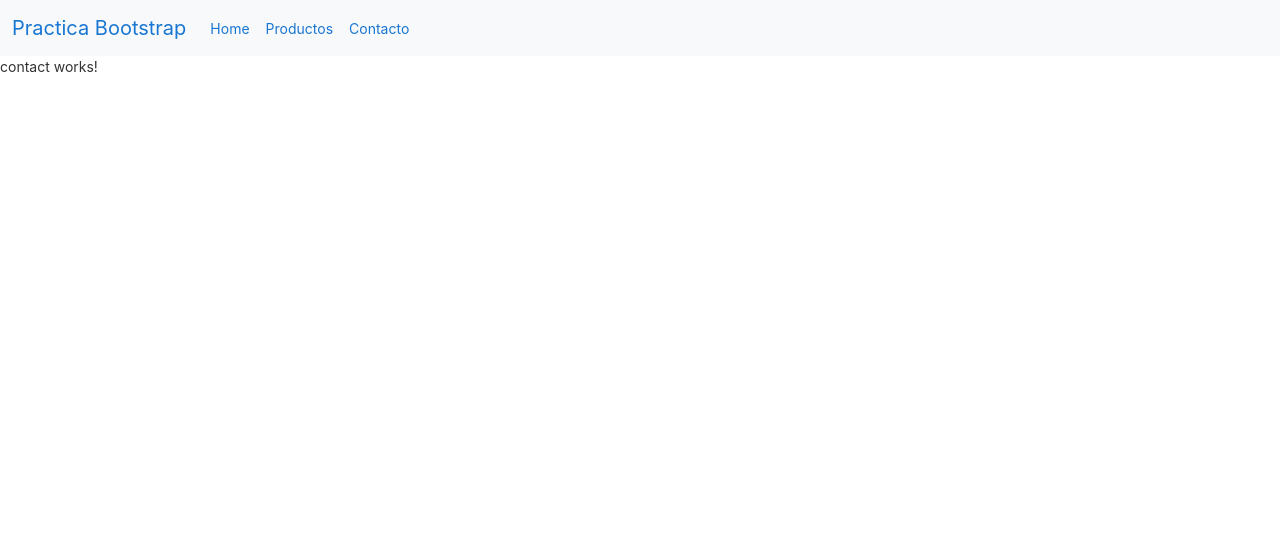
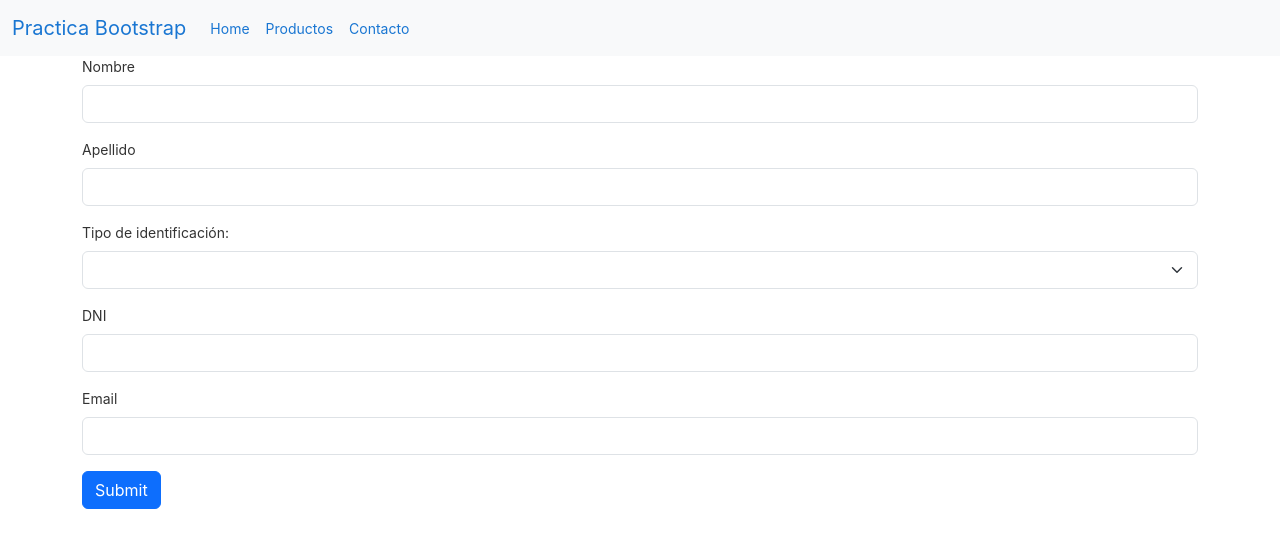
Before and after one commit to JavierSosaAdm/Angular, an Angular app: page /contact in a window 1280 px wide. Shown: the top 548 px of the page. Built offline with nearby package versions, Linux system fonts and the light colour scheme.

Commit message:
formularios reactivos y basados en planillas

```diff
--- a/src/app/app.module.ts
+++ b/src/app/app.module.ts
@@ -5,7 +5,7 @@ import { AppRoutingModule } from './app-routing.module';
 import { AppComponent } from './app.component';
 import { PadreComponent } from './padre/padre.component';
 import { HijoComponent } from './hijo/hijo.component';
-import { FormsModule } from '@angular/forms';
+import { FormsModule, ReactiveFormsModule } from '@angular/forms';
 import { HermanoComponent } from './hermano/hermano.component';
 import { EstiloHermanosDirective } from './estilo-hermanos.directive';
 import { PipePersonalizadoPipe } from './pipe-personalizado.pipe';
@@ -30,7 +30,8 @@ import { ProductsComponent } from './products/products.component';
   imports: [
     BrowserModule,
     AppRoutingModule,
-    FormsModule
+    FormsModule, // Formularios de tipo PLANTILLA
+    ReactiveFormsModule // Formularios del tipo REACTIVO
   ],
   providers: [],
   exports: [],
--- a/src/app/contact/contact.component.html
+++ b/src/app/contact/contact.component.html
@@ -1 +1,90 @@
-<p>contact works!</p>
+<!-- FORMULARIO REACTIVO -->
+<div class= "container">
+  <form [formGroup]="contactForm" (ngSubmit)="enviar()">
+      <div class="mb-3">
+        <label for="name" class="form-label">Nombre</label>
+        <input [ngClass]="{'is-invalid': hasErrors('name', 'required') || hasErrors('name', 'minlength')}"
+         type="text" class="form-control" id="name" formControlName="name">
+        <div class="text-danger" *ngIf="hasErrors('name', 'required')">
+          Nombre requerido
+        </div>
+        <div class="text-danger" *ngIf="hasErrors('name', 'minlength')">
+          Mínimo de 3 caracteres
+        </div>
+      </div>
+      <div class="mb-3">
+        <label for="lastName" class="form-label">Apellido</label>
+        <input [ngClass]="{'is-invalid': hasErrors('lastName', 'required') || hasErrors('lastName', 'minlength')}"
+         type="text" class="form-control" id="lastName" formControlName="lastName">
+        <div class="text-danger" *ngIf="hasErrors('lastName', 'required')">
+          Apellido requerido
+        </div>
+        <div class="text-danger" *ngIf="hasErrors('lastName', 'minlength')">
+          Mínimo de 3 caracteres
+        </div>
+      </div>
+      <div class="mb-3">
+        <label for="dniType" class="form-label">Tipo de identificación: </label>
+        <select class="form-select" id="dniType" formControlName="dniType">
+          <option value="DNI">DNI</option>
+          <option value="Pasaporte">Pasaporte</option>
+          <option value="Cédula">Cédula</option>
+        </select>
+      </div>
+
+      <div class="mb-3">
+        <label for="dni" class="form-label">{{ dniType }}</label>
+        <input [ngClass]="{'is-invalid': hasErrors('dni', 'required') || hasErrors('dni', 'minlength')}"
+         type="text" class="form-control" id="name" formControlName="dni">
+        <div class="text-danger" *ngIf="hasErrors('dni', 'required')">
+          {{ dniType }} requerido
+        </div>
+        <div class="text-danger" *ngIf="hasErrors('dni', 'minlength')">
+          Mínimo de 6 caracteres
+        </div>
+      </div>
+      <div class="mb-3">
+        <label for="email" class="form-label">Email</label>
+        <input [ngClass]="{'is-invalid': hasErrors('email', 'required') || hasErrors('email', 'email')}"
+        type="email" class="form-control" id="email" formControlName="email">
+        <div class="text-danger" *ngIf="hasErrors('email', 'email')">
+          Formato E-mail invalido.
+        </div>
+        <div class="text-danger" *ngIf="hasErrors('email', 'required')">
+          E-mail requerido.
+        </div>
+      </div>
+      <button type="submit" class="btn btn-primary">Submit</button>
+    </form>
+</div>
+
+
+
+
+
+
+
+
+
+
+
+
+
+
+
+
+<!-- <div class= "container">
+    <form #myForm="ngForm" (ngSubmit)="enviar()">
+        <div class="mb-3">
+          <label for="name" class="form-label">Nombre</label>
+          <input type="text" class="form-control" id="name"
+          [(ngModel)] ="user.name" required [ngModelOptions]="{standalone: true}">
+        </div>
+        <div class="mb-3">
+          <label for="email" class="form-label">Email</label>
+          <input type="email" class="form-control" id="email"
+          [(ngModel)] = "user.email" required [ngModelOptions]="{standalone: true}">
+        </div>
+        <button type="submit" class="btn btn-primary">Submit</button>
+      </form>
+</div> -->
--- a/src/app/contact/contact.component.ts
+++ b/src/app/contact/contact.component.ts
@@ -1,10 +1,87 @@
-import { Component } from '@angular/core';
+import { Component, OnInit } from '@angular/core';
+import { FormBuilder, FormGroup, Validators } from '@angular/forms';
 
+// SUSCRIPCIONES
 @Component({
-  selector: 'app-contact',
-  templateUrl: './contact.component.html',
-  styleUrls: ['./contact.component.css']
-})
-export class ContactComponent {
+    selector: 'app-contact',
+    templateUrl: './contact.component.html',
+    styleUrls: ['./contact.component.css']
+  })
+  export class ContactComponent implements OnInit {
 
-}
+    contactForm: FormGroup;
+    dniType: string = 'DNI';
+
+    constructor(private form: FormBuilder) {
+      this.contactForm = this.form.group({
+        name: ['', [Validators.required, Validators.minLength(3)]],
+        lastName: ['', [Validators.required, Validators.minLength(3)]],
+        dniType: [''],
+        dni: ['', [Validators.required, Validators.minLength(6)]],
+        email: ['', [Validators.email, Validators.required]]
+      })
+    }
+
+    ngOnInit(): void {
+      this.contactForm.get('dniType')?.valueChanges.subscribe(value => {
+        this.dniType = value
+      })
+    }
+    hasErrors(controlName: string, errorType: string){
+      return this.contactForm.get(controlName)?.hasError(errorType)
+      && this.contactForm.get(controlName)?.touched
+    }
+    enviar(){
+      console.log(this.contactForm);
+
+    }
+  }
+
+
+
+
+
+
+// ESTO ES PARA QUE LOS INPUT QUE VENGAN YA CON LA INFO NO SE PUEDAN CAMBIAR
+// @Component({
+//   selector: 'app-contact',
+//   templateUrl: './contact.component.html',
+//   styleUrls: ['./contact.component.css']
+// })
+// export class ContactComponent implements OnInit {
+
+//   contactForm: FormGroup;
+//   userActive: any = {
+//     name: 'Josefina',
+//     lastName: 'de la Encina',
+//     dni: '37512631',
+//   }
+
+//   constructor(private form: FormBuilder) {
+//     this.contactForm = this.form.group({
+//       name: ['', [Validators.required, Validators.minLength(3)]],
+//       lastName: ['', [Validators.required, Validators.minLength(3)]],
+//       dni: ['', [Validators.required, Validators.minLength(6)]],
+//       email: ['', [Validators.email, Validators.required]]
+//     })
+//   }
+
+//   ngOnInit(): void {
+//     this.contactForm.patchValue({
+//       name: this.userActive.name,
+//       lastName: this.userActive.lastName,
+//       dni: this.userActive.dni
+//     })
+//     this.contactForm.get('name')?.disable()
+//     this.contactForm.get('lastName')?.disable()
+//     this.contactForm.get('dni')?.disable()
+//   }
+//   hasErrors(controlName: string, errorType: string){
+//     return this.contactForm.get(controlName)?.hasError(errorType)
+//     && this.contactForm.get(controlName)?.touched
+//   }
+//   enviar(){
+//     console.log(this.contactForm);
+
+//   }
+// }
```
Also changed, not shown: 1 other file (tests, documents, lock files or other folders).
